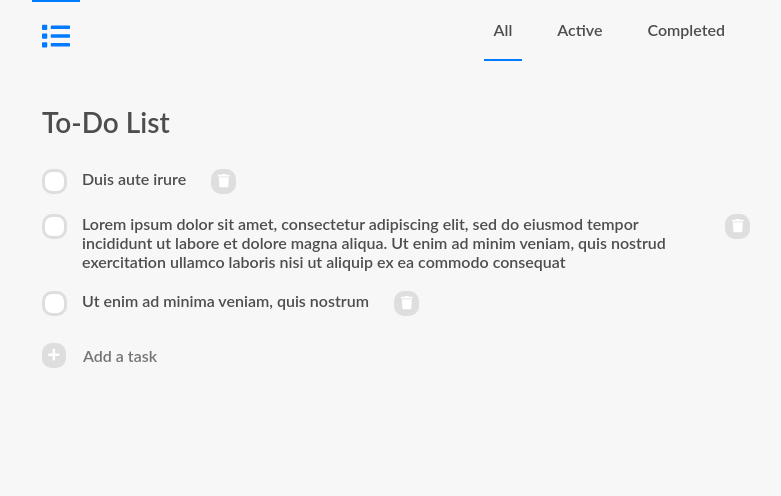
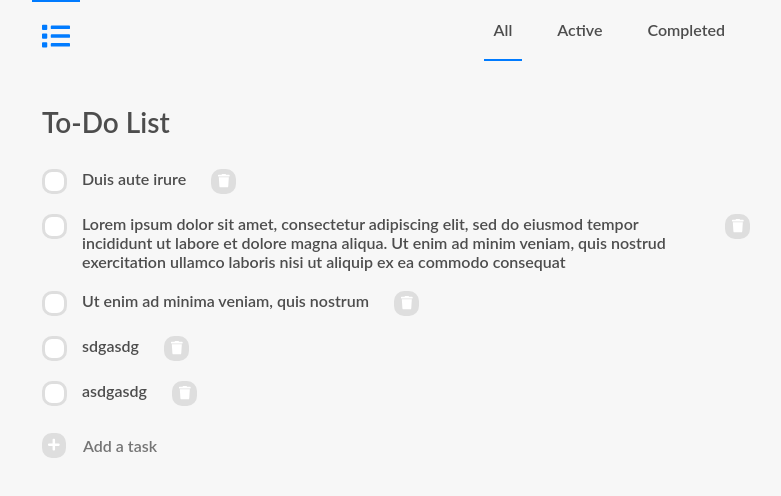
Before and after one commit to edhwang90/react_todo, a React (Create React App) app: page / in a window 1280 px wide. Shown: the top 496 px of the page, without its empty margins (244-1025 px from the left). Built offline with nearby package versions, Linux system fonts and the light colour scheme; data requests are answered from the project's data file.

Commit message:
clean up
clean up pre toastr

```diff
--- a/db.json
+++ b/db.json
@@ -14,6 +14,16 @@
       "id": 3,
       "name": "Ut enim ad minima veniam, quis nostrum",
       "isComplete": false
+    },
+    {
+      "id": 4365,
+      "name": "sdgasdg",
+      "isComplete": false
+    },
+    {
+      "id": 4570,
+      "name": "asdgasdg",
+      "isComplete": false
     }
   ]
 }
--- a/src/App.js
+++ b/src/App.js
@@ -113,8 +113,7 @@ class App extends Component {
                     handleSubmit={submitHandler}
                     currentTodo={currentTodo}>
           </TodoForm>
-          {message && <span className={ !isError ? 'success' : 'error'}>{message}</span>}
-          {/* {errorMessage && <span className="error">{errorMessage}</span>} */}
+          {message && <span className={ !isError ? 'toastr success' : 'toastr error'}>{message}</span>}
         </div>
       </div>
     );
--- a/src/App.scss
+++ b/src/App.scss
@@ -18,7 +18,7 @@
   }
 }
 
-.error, .success {
+.toastr {
   display: block;
   position: absolute;
   left: 20px;
@@ -66,13 +66,3 @@ button {
 .svg-inline--fa {
   color: $font-alt-color;
 }
-
-// @media (hover: none) {
-//   .btn-remove {
-//     background-color: $error-color;
-//   }
-
-//   .btn-alt {
-//     background-color: $font-color;
-//   }
-// }
```
